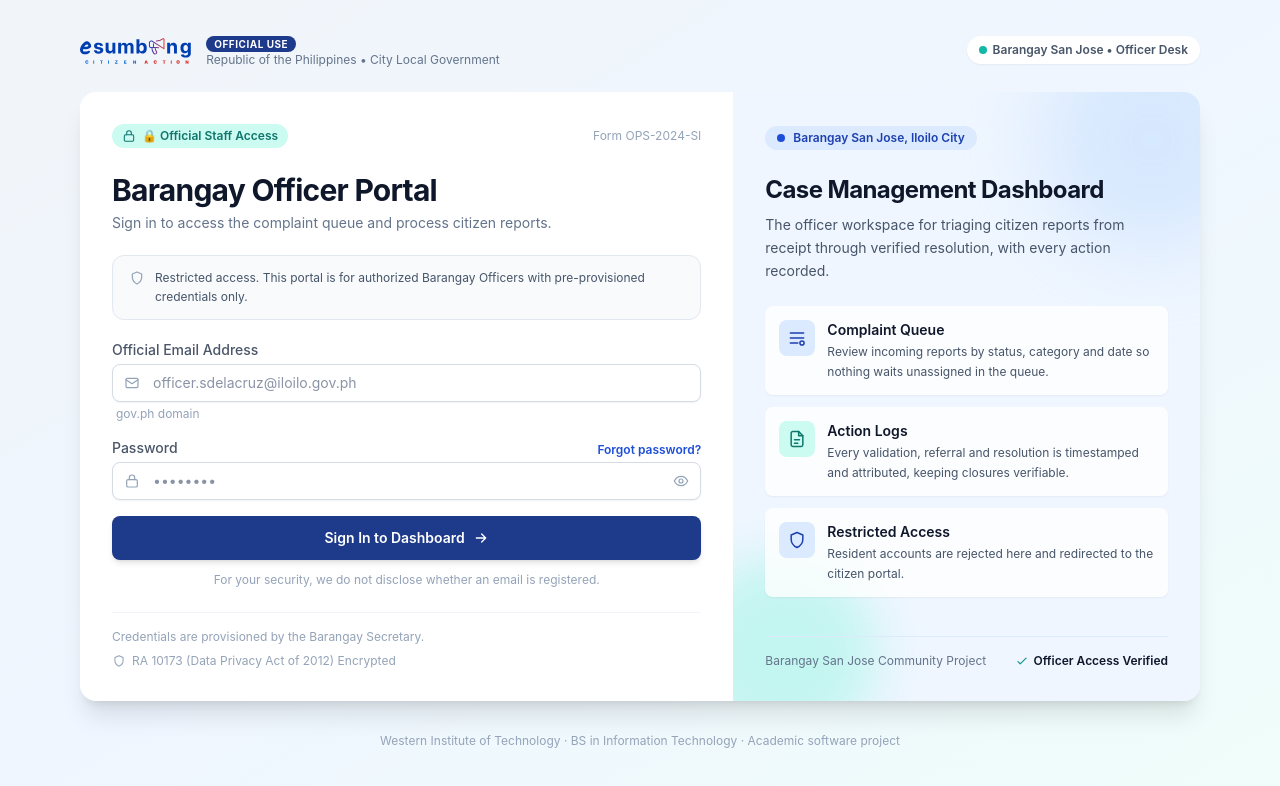
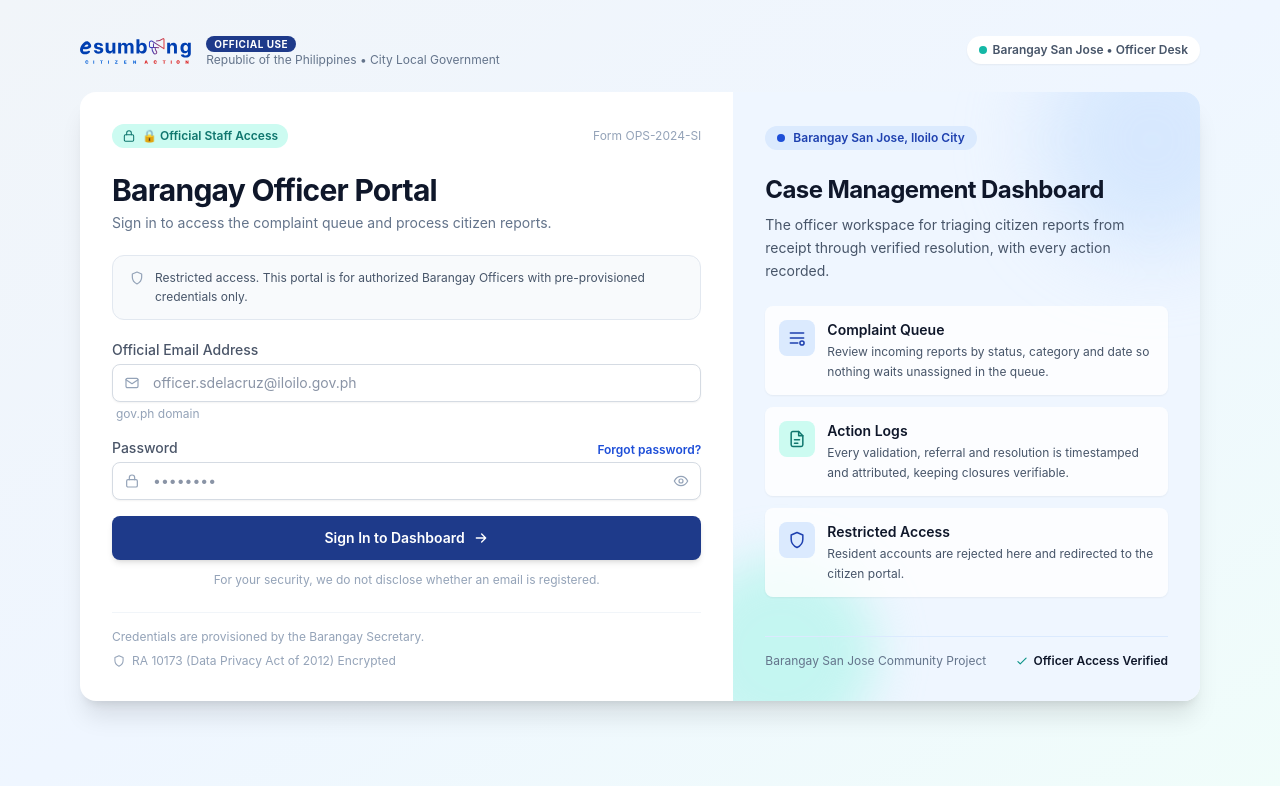
Before and after one commit to bitguybandit/eSumbong, a React (Vite) app in the folder client/: page /officer/login in a window 1280 px wide. Shown: the top 786 px of the page. Built offline with nearby package versions, Linux system fonts and the light colour scheme; no server answers.

Commit message:
chore(officer): remove academic footer line from officer login

```diff
--- a/client/src/pages/officer/OfficerLogin.jsx
+++ b/client/src/pages/officer/OfficerLogin.jsx
@@ -337,10 +337,6 @@ export default function OfficerLogin() {
             </div>
           </div>
         </div>
-
-        <p className="mt-8 text-center text-xs text-slate-400">
-          Western Institute of Technology · BS in Information Technology · Academic software project
-        </p>
       </div>
     </div>
   );
```
